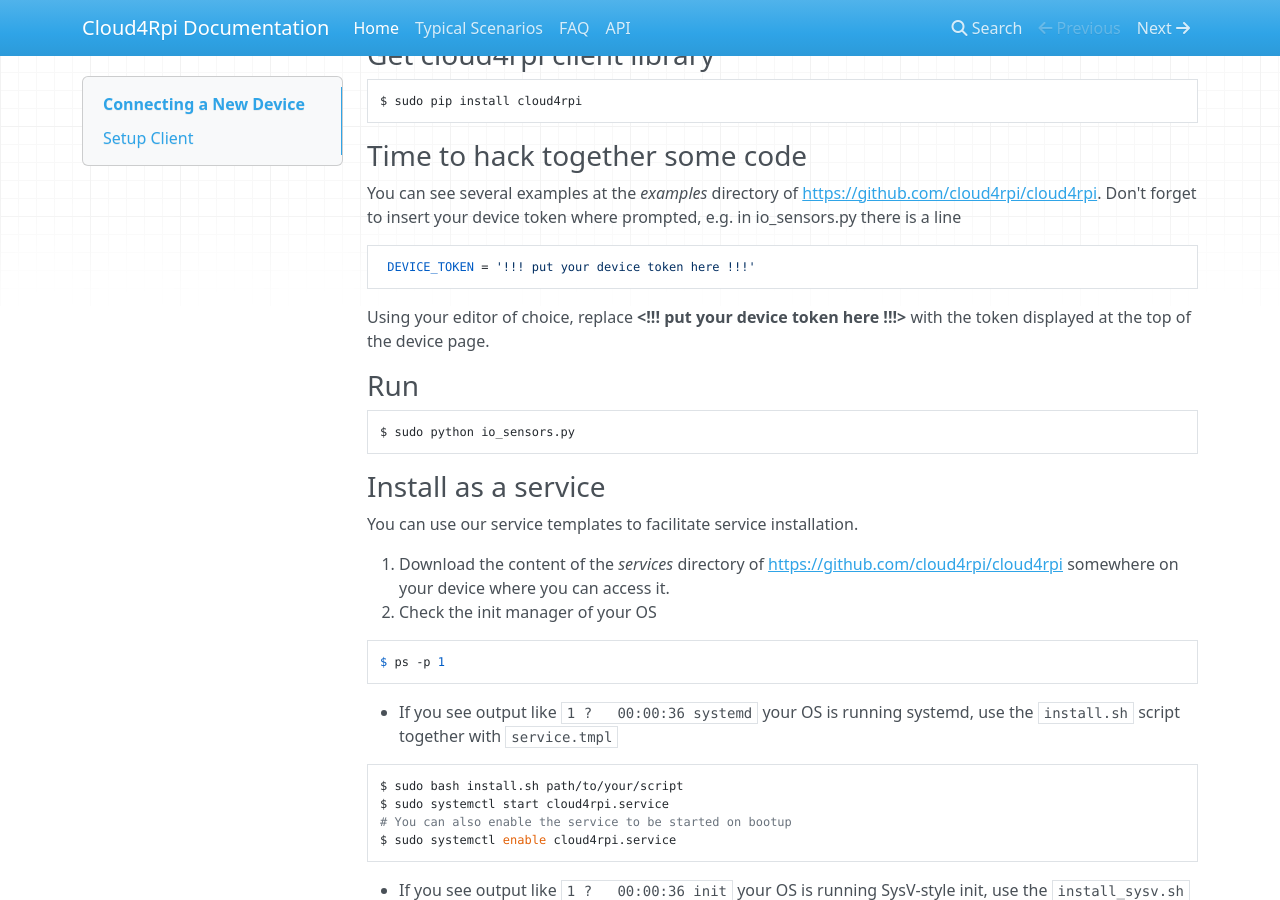
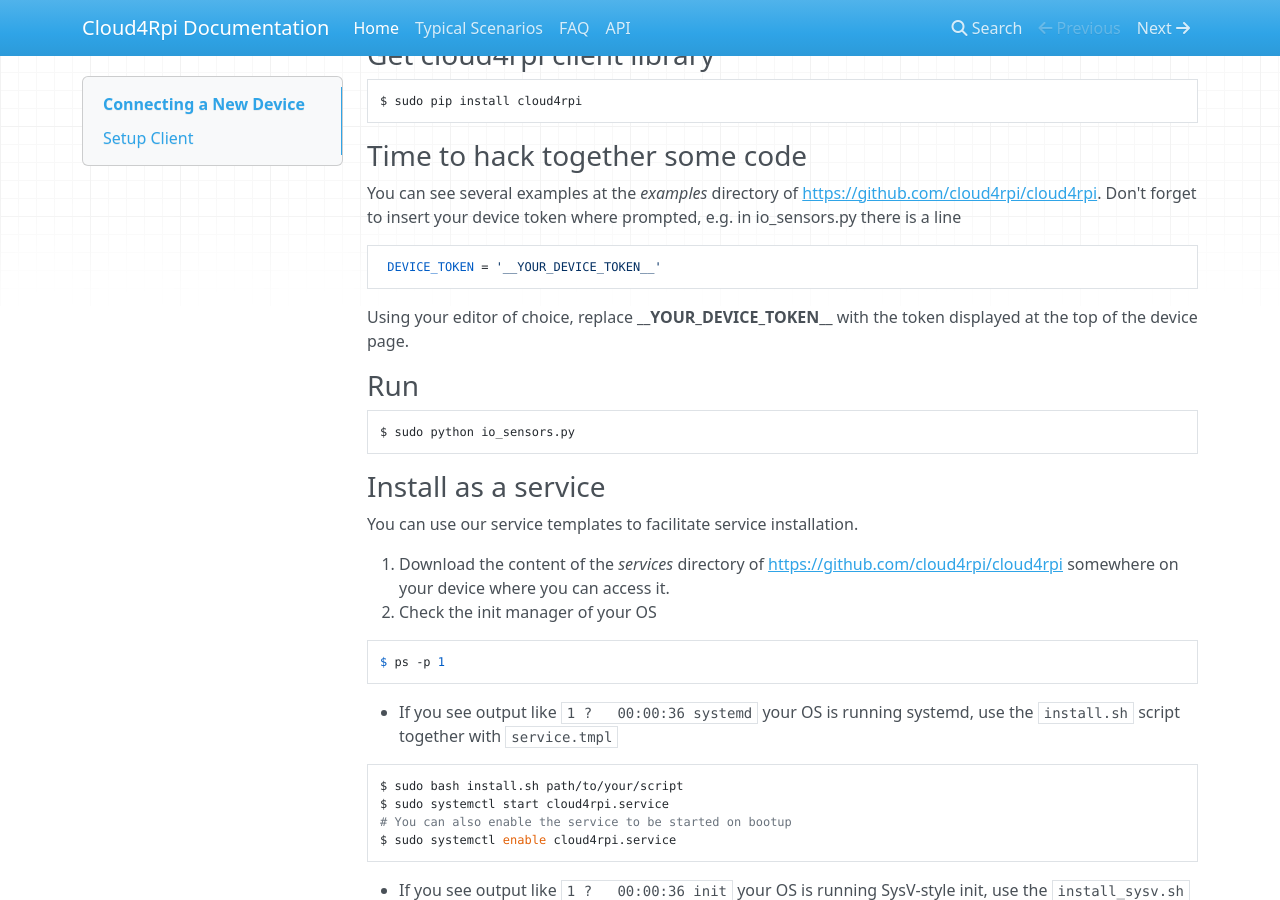
Before and after one commit to cloud4rpi/docs, an MkDocs documentation site: the page built from docs/index.md, in a window 1280 px wide and 900 px high, scrolled down 774 px. Built offline with MkDocs 1.6.1, drawn with Linux system fonts in a browser that asks for light colours; nearby versions of some CDN libraries; old or Windows-style settings are respelled for this version of MkDocs.

Commit message:
update token replacement const

````diff
--- a/docs/index.md
+++ b/docs/index.md
@@ -44,10 +44,10 @@
 Don't forget to insert your device token where prompted, e.g. in io_sensors.py there is a line
 
 ```
- DEVICE_TOKEN = '!!! put your device token here !!!'
+ DEVICE_TOKEN = '__YOUR_DEVICE_TOKEN__'
 ```
 
-Using your editor of choice, replace **<!!! put your device token here !!!>**
+Using your editor of choice, replace **\_\_YOUR_DEVICE_TOKEN\_\_**
 with the token displayed at the top of the device page.
 
 ### Run
````
